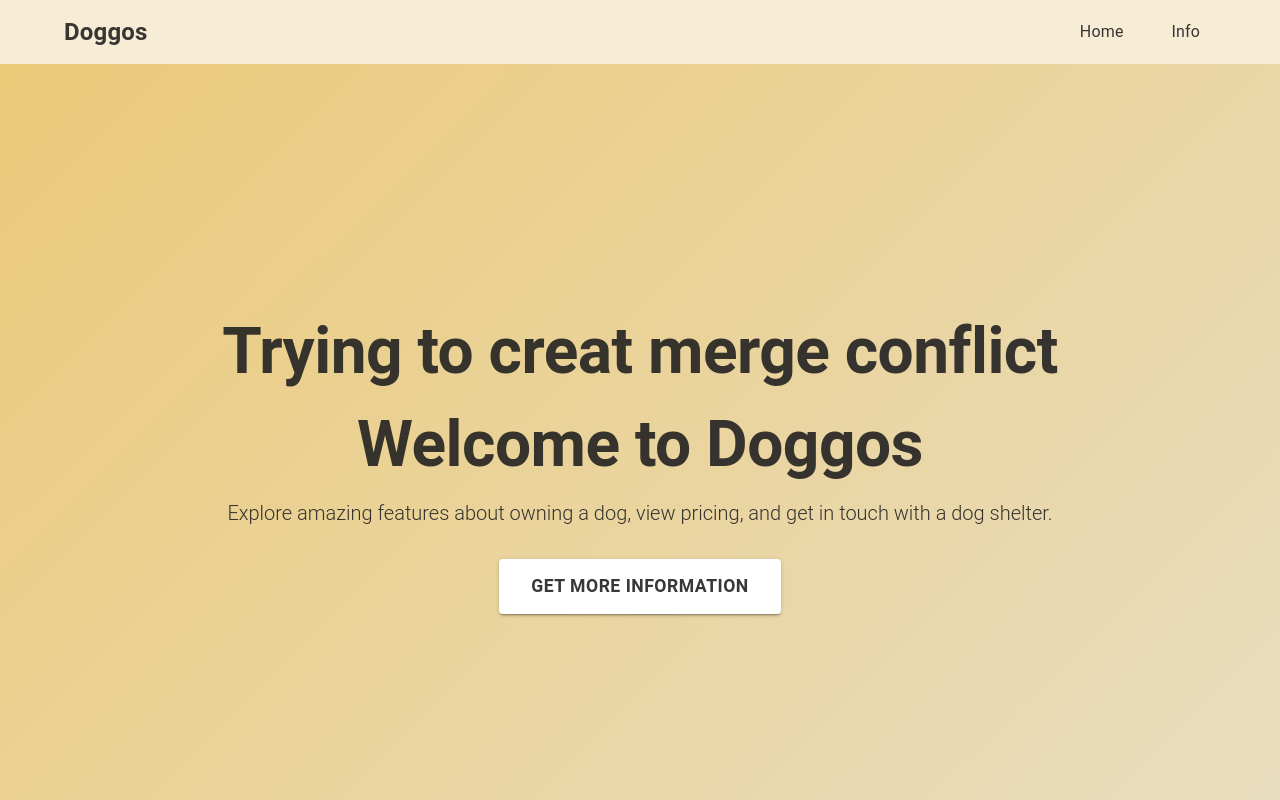
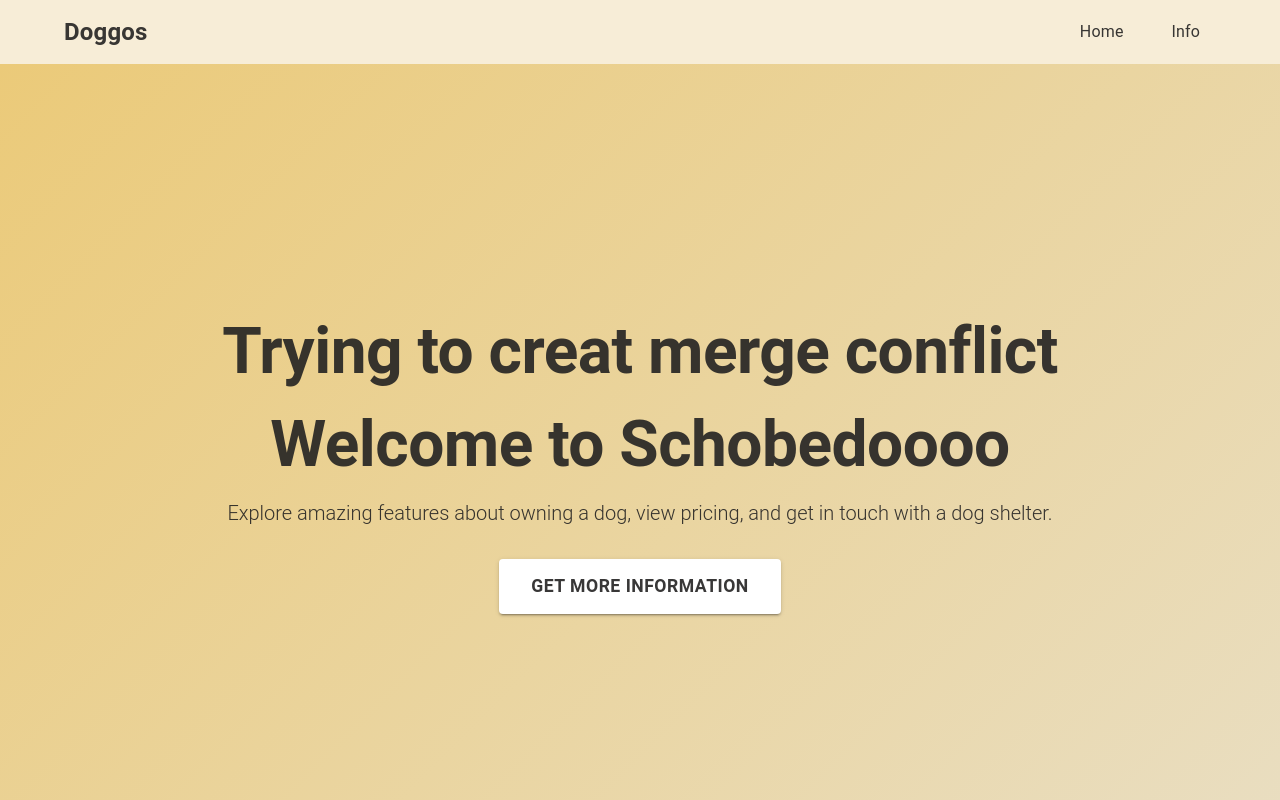
Before and after one commit to CeceStar/playground-nextjs, a Next.js app: page / in a window 1280 px wide. Shown: the top 800 px of the page. Built offline with nearby package versions, Linux system fonts and the light colour scheme.

Commit message:
fix: change heading

```diff
--- a/app/page.tsx
+++ b/app/page.tsx
@@ -34,7 +34,7 @@ export default function Home() {
                 mb: 2,
                 fontSize: { xs: "2.5rem", sm: "3.5rem", md: "4rem" },
               }}>
-              Welcome to Doggos
+              Welcome to Schobedoooo
             </Typography>
             <Typography
               variant="h5"
```
